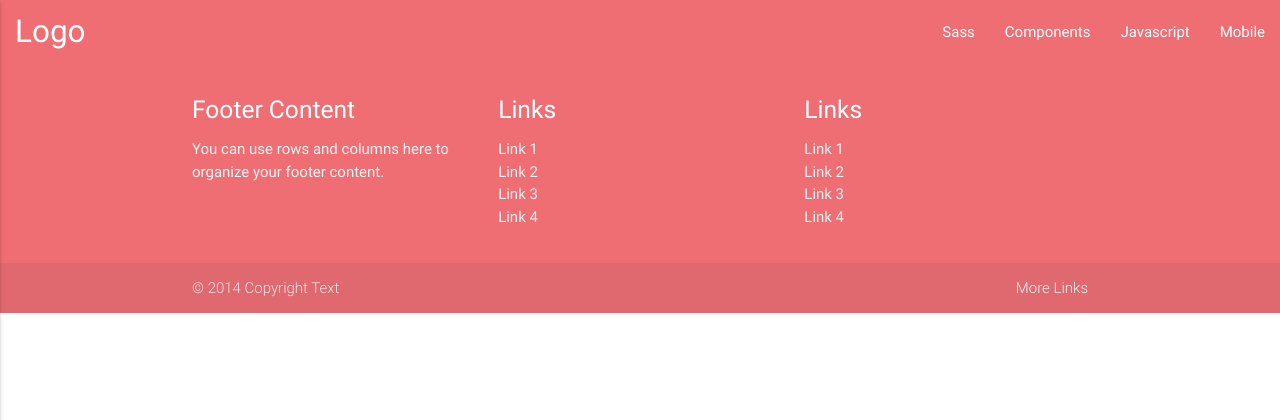
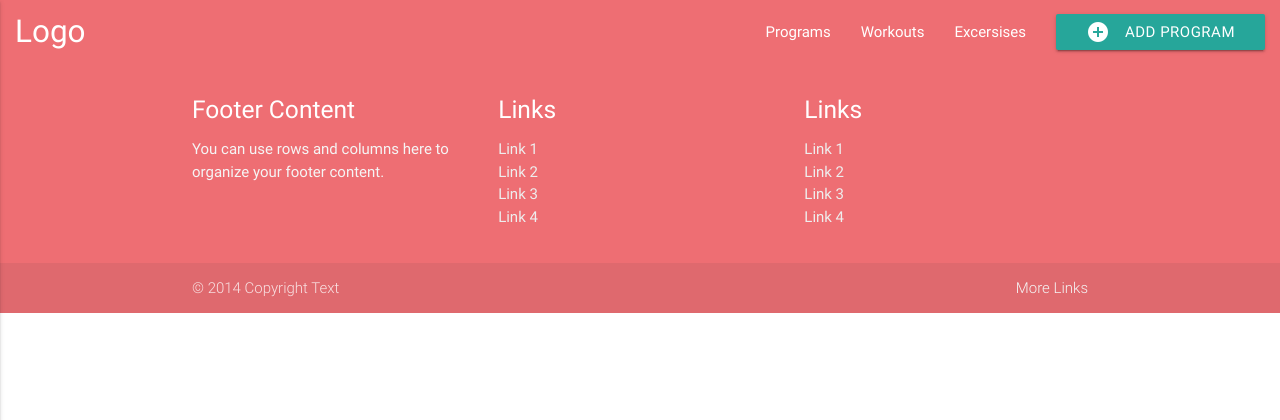
Before and after one commit to K0vacs/traineroneone, a Flask app: template templates/base.html in a window 1280 px wide. Shown: the top 420 px of the page. Run offline with Flask 2, Linux system fonts and the light colour scheme; the template is opened without the code that fills it, so the values that code supplies are empty.

Commit message:
base.html and home.html slightly tuned and blank workouts.html and excersises.html pages added

```diff
--- a/templates/base.html
+++ b/templates/base.html
@@ -18,16 +18,16 @@
             <a href="#!" class="brand-logo">Logo</a>
             <a href="#" data-activates="mobile-demo" class="button-collapse"><i class="material-icons">menu</i></a>
             <ul class="right hide-on-med-and-down">
-                <li><a href="sass.html">Sass</a></li>
-                <li><a href="badges.html">Components</a></li>
-                <li><a href="collapsible.html">Javascript</a></li>
-                <li><a href="mobile.html">Mobile</a></li>
+                <li><a href="sass.html">Programs</a></li>
+                <li><a href="badges.html">Workouts</a></li>
+                <li><a href="collapsible.html">Excersises</a></li>
+                <a class="waves-effect waves-light btn"><i class="material-icons left">add_circle</i>add program</a>
             </ul>
             <ul class="side-nav" id="mobile-demo">
-                <li><a href="sass.html">Sass</a></li>
-                <li><a href="badges.html">Components</a></li>
-                <li><a href="collapsible.html">Javascript</a></li>
-                <li><a href="mobile.html">Mobile</a></li>
+                <li><a href="sass.html">Programs</a></li>
+                <li><a href="badges.html">Workouts</a></li>
+                <li><a href="collapsible.html">Excersises</a></li>
+                <a class="waves-effect waves-light btn"><i class="material-icons left">add_circle</i>add program</a>
             </ul>
         </div>
     </nav>
```
Also changed, not shown: templates/home.html (+5 -5 lines), templates/excersises.html (added), templates/workouts.html (added).
